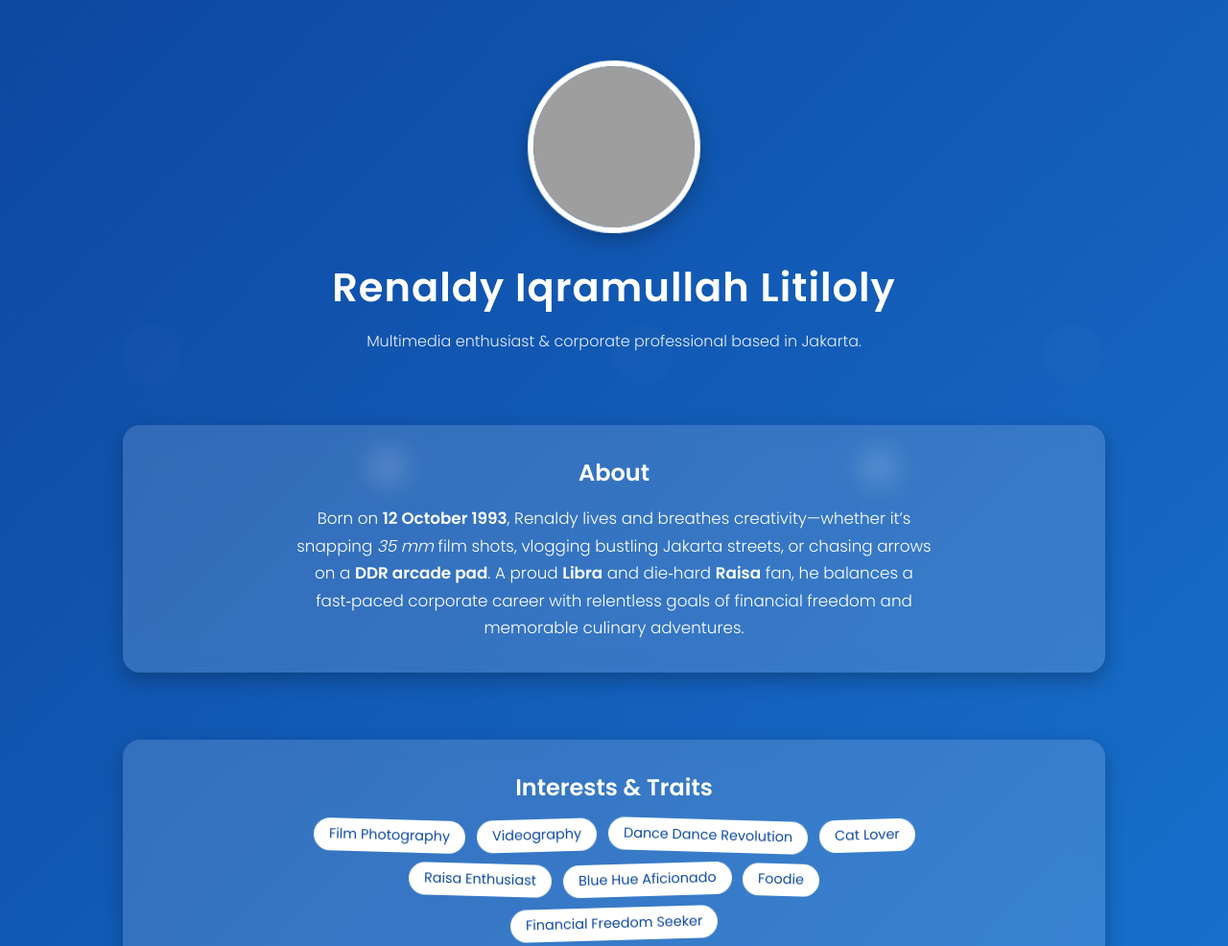
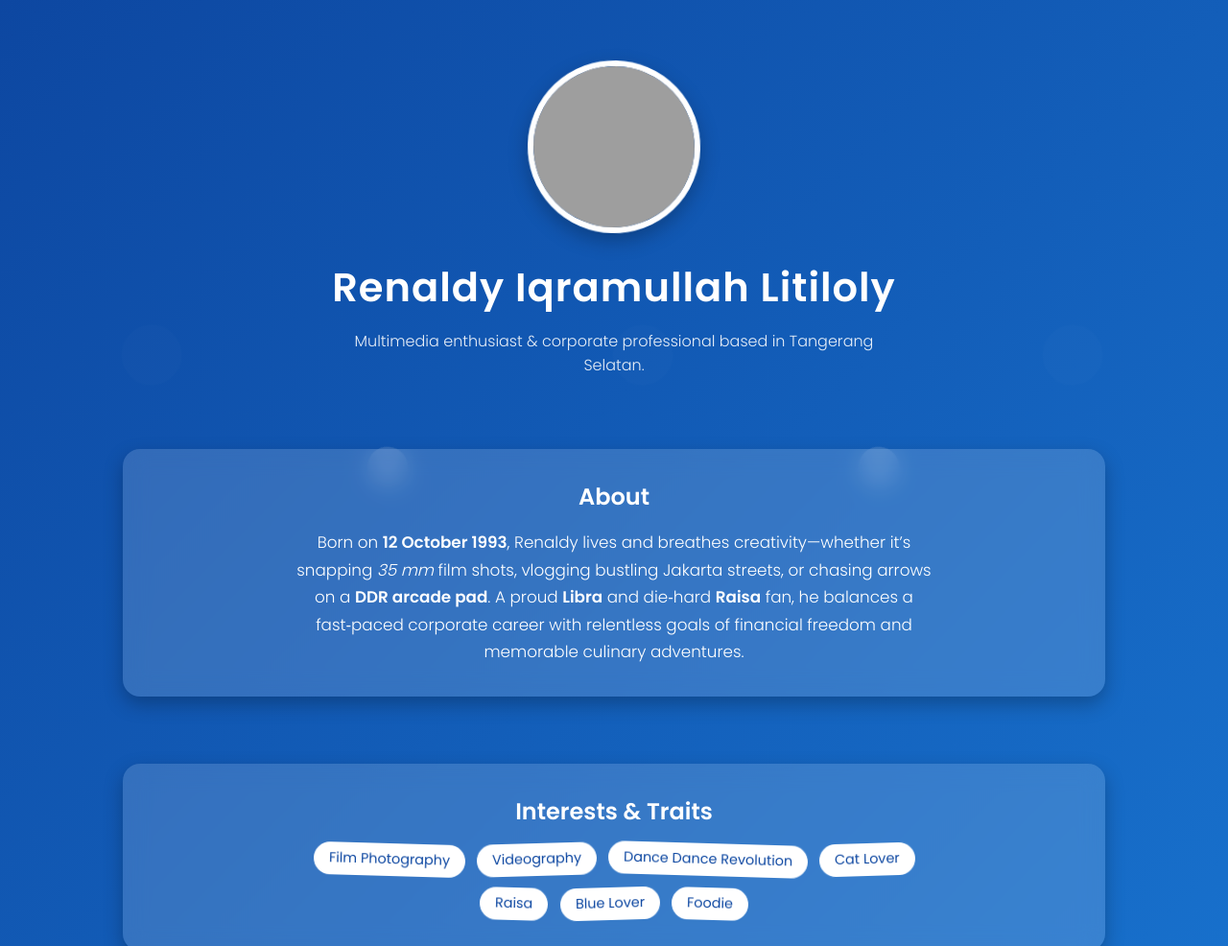
Before and after one commit to renaldyil/renaldyil.github.com, a plain HTML site: page index.html in a window 1280 px wide. Shown: the top 986 px of the page at 96% size. Drawn offline with Linux system fonts and the light colour scheme; grey boxes are pictures that could not be loaded.

Commit message:
Add files via upload

```diff
--- a/index.html
+++ b/index.html
@@ -69,7 +69,7 @@
   <header class="hero container">
     <img src="https://unavatar.io/twitter/renaldyil" alt="Foto Renaldy Iqramullah Litiloly" class="avatar" />
     <h1>Renaldy Iqramullah Litiloly</h1>
-    <p>Multimedia enthusiast &amp; corporate professional based in Jakarta.</p>
+    <p>Multimedia enthusiast &amp; corporate professional based in Tangerang Selatan.</p>
   </header>
 
   <section class="about glass container">
@@ -86,10 +86,9 @@
       <span class="tag">Videography</span>
       <span class="tag">Dance Dance Revolution</span>
       <span class="tag">Cat Lover</span>
-      <span class="tag">Raisa Enthusiast</span>
-      <span class="tag">Blue Hue Aficionado</span>
+      <span class="tag">Raisa</span>
+      <span class="tag">Blue Lover</span>
       <span class="tag">Foodie</span>
-      <span class="tag">Financial Freedom Seeker</span>
     </div>
   </section>
 
```
